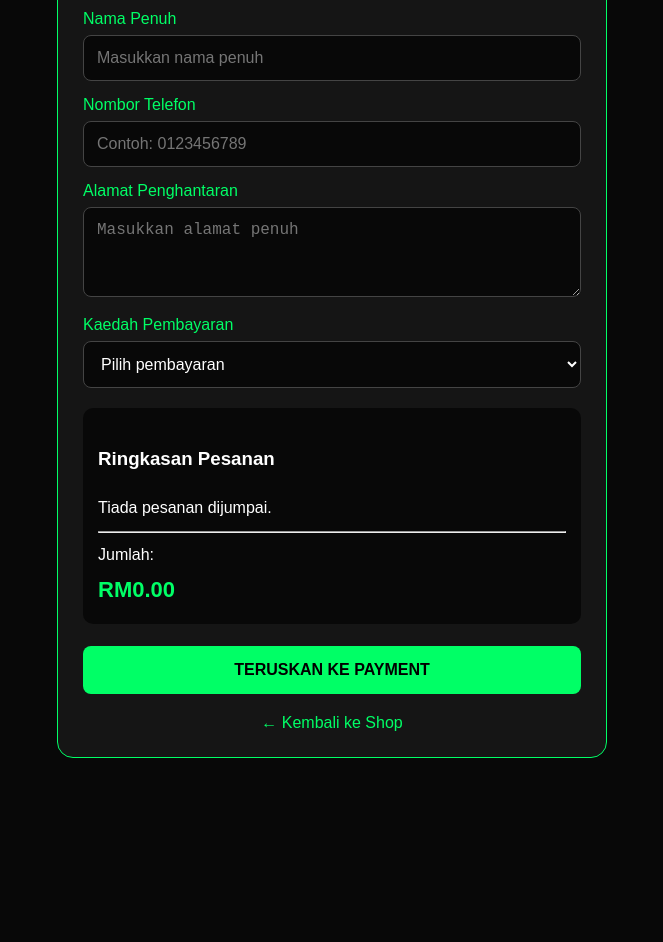
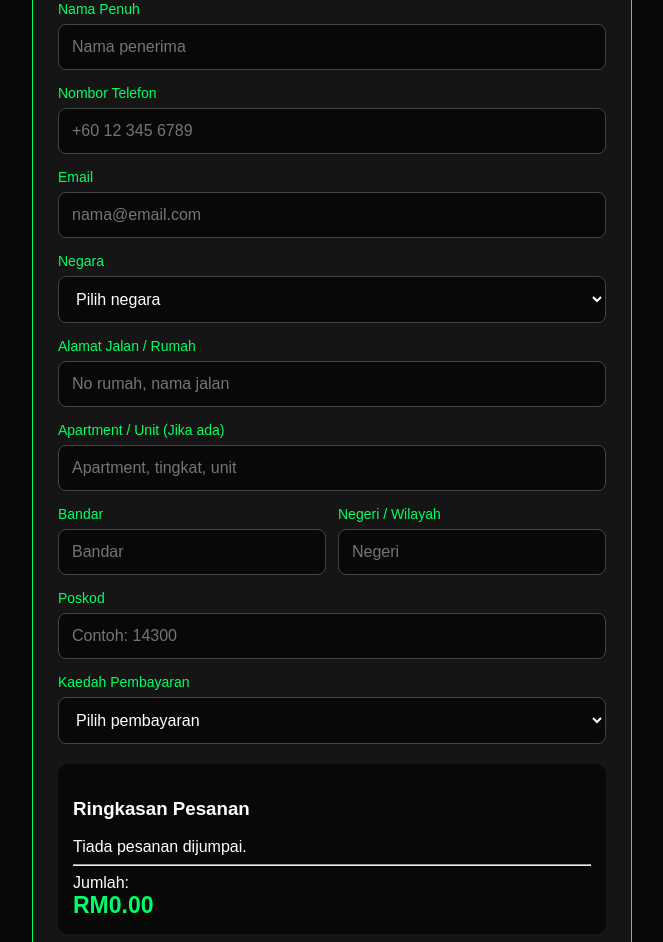
Before and after one commit to Asnawi1999/nck-shop, a plain HTML site: page checkout.html in a window 1280 px wide. Shown: the part 165-1107 px from the top of the page, without its empty margins (308-971 px from the left). Before the commit the page ends 968 px from the top, so only its background shows below. Drawn offline with Linux system fonts and the light colour scheme.

Commit message:
Update checkout.html

```diff
--- a/checkout.html
+++ b/checkout.html
@@ -3,103 +3,43 @@
 <html lang="ms">
 <head>
 <meta charset="UTF-8">
-<meta name="viewport" content="width=device-width, initial-scale=1.0">
+<meta name="viewport" content="width=device-width, initial-scale=1">
 <title>Checkout | NCK SHOP</title>
 
 <style>
-* {
-  box-sizing: border-box;
+*{box-sizing:border-box}
+body{
+ margin:0;padding:20px;background:#080808;
+ color:white;font-family:Arial,sans-serif
 }
-
-body {
-  margin: 0;
-  padding: 20px;
-  background: #080808;
-  color: white;
-  font-family: Arial, sans-serif;
+.container{
+ max-width:600px;margin:20px auto;padding:25px;
+ background:#151515;border:1px solid #00ff66;
+ border-radius:16px
 }
-
-.container {
-  max-width: 550px;
-  margin: 25px auto;
-  padding: 25px;
-  background: #151515;
-  border: 1px solid #00ff66;
-  border-radius: 16px;
+.logo{text-align:center;color:#00ff66;font-size:28px;font-weight:bold}
+h2{text-align:center}
+label{display:block;margin:15px 0 7px;color:#00ff66;font-size:14px}
+input,select,textarea{
+ width:100%;padding:13px;background:#080808;
+ color:white;border:1px solid #444;border-radius:8px;
+ font-size:16px
 }
-
-.logo {
-  text-align: center;
-  color: #00ff66;
-  font-size: 27px;
-  font-weight: bold;
+textarea{min-height:80px}
+.grid{display:grid;grid-template-columns:1fr 1fr;gap:12px}
+.summary{background:#080808;padding:15px;border-radius:10px;margin-top:20px}
+.total{color:#00ff66;font-size:23px;font-weight:bold}
+button{
+ width:100%;padding:16px;margin-top:22px;
+ background:#00ff66;color:black;border:0;
+ border-radius:8px;font-size:16px;font-weight:bold
 }
-
-h2 {
-  text-align: center;
-  margin-bottom: 25px;
-}
-
-label {
-  display: block;
-  margin: 15px 0 7px;
-  color: #00ff66;
-}
-
-input, textarea, select {
-  width: 100%;
-  padding: 13px;
-  background: #080808;
-  border: 1px solid #444;
-  border-radius: 8px;
-  color: white;
-  font-size: 16px;
-}
-
-textarea {
-  min-height: 90px;
-  resize: vertical;
-}
-
-.summary {
-  background: #080808;
-  padding: 15px;
-  border-radius: 10px;
-  margin-top: 20px;
-  line-height: 1.8;
-}
-
-.total {
-  color: #00ff66;
-  font-size: 22px;
-  font-weight: bold;
-}
-
-button {
-  width: 100%;
-  padding: 15px;
-  margin-top: 22px;
-  background: #00ff66;
-  color: #000;
-  border: none;
-  border-radius: 8px;
-  font-size: 16px;
-  font-weight: bold;
-  cursor: pointer;
-}
-
-.back {
-  display: block;
-  text-align: center;
-  margin-top: 20px;
-  color: #00ff66;
-  text-decoration: none;
-}
+.back{display:block;text-align:center;color:#00ff66;margin-top:20px;text-decoration:none}
+@media(max-width:450px){.grid{grid-template-columns:1fr}}
 </style>
 </head>
 
 <body>
-
 <div class="container">
 
 <div class="logo">NCK SHOP</div>
@@ -108,19 +48,48 @@ button {
 <form id="checkoutForm">
 
 <label>Nama Penuh</label>
-<input type="text" id="customerName"
-placeholder="Masukkan nama penuh" required>
+<input id="name" required placeholder="Nama penerima">
 
 <label>Nombor Telefon</label>
-<input type="tel" id="phone"
-placeholder="Contoh: 0123456789" required>
+<input id="phone" type="tel" required placeholder="+60 12 345 6789">
 
-<label>Alamat Penghantaran</label>
-<textarea id="address"
-placeholder="Masukkan alamat penuh" required></textarea>
+<label>Email</label>
+<input id="email" type="email" required placeholder="nama@email.com">
+
+<label>Negara</label>
+<select id="country" required>
+<option value="">Pilih negara</option>
+<option value="Malaysia">Malaysia</option>
+<option value="Cambodia">Cambodia</option>
+<option value="Singapore">Singapore</option>
+<option value="Thailand">Thailand</option>
+<option value="Indonesia">Indonesia</option>
+<option value="Brunei">Brunei</option>
+<option value="Other">Other</option>
+</select>
+
+<label>Alamat Jalan / Rumah</label>
+<input id="street" required placeholder="No rumah, nama jalan">
+
+<label>Apartment / Unit (Jika ada)</label>
+<input id="unit" placeholder="Apartment, tingkat, unit">
+
+<div class="grid">
+<div>
+<label>Bandar</label>
+<input id="city" required placeholder="Bandar">
+</div>
+<div>
+<label>Negeri / Wilayah</label>
+<input id="state" required placeholder="Negeri">
+</div>
+</div>
+
+<label>Poskod</label>
+<input id="postcode" required placeholder="Contoh: 14300">
 
 <label>Kaedah Pembayaran</label>
-<select id="paymentMethod" required>
+<select id="payment" required>
 <option value="">Pilih pembayaran</option>
 <option value="Bank Transfer">Bank Transfer</option>
 <option value="Cash On Delivery">Cash On Delivery</option>
@@ -128,70 +97,57 @@ placeholder="Masukkan alamat penuh" required></textarea>
 
 <div class="summary">
 <h3>Ringkasan Pesanan</h3>
-<div id="orderDetails">Memuatkan pesanan...</div>
+<div id="orderDetails"></div>
 <hr>
 Jumlah:
 <div class="total" id="totalPrice">RM0.00</div>
 </div>
 
 <button type="submit">TERUSKAN KE PAYMENT</button>
-
 </form>
 
 <a class="back" href="shop.html">← Kembali ke Shop</a>
-
 </div>
 
 <script>
-const cart = JSON.parse(localStorage.getItem("nck_cart") || "[]");
+const cart=JSON.parse(localStorage.getItem("nck_cart")||"[]");
+let total=0;
 
-const details = document.getElementById("orderDetails");
-const totalElement = document.getElementById("totalPrice");
+document.getElementById("orderDetails").innerHTML =
+cart.length ? cart.map(item=>{
+ const subtotal=Number(item.price)*Number(item.qty);
+ total+=subtotal;
+ return `<p>${item.name}<br>Saiz: ${item.size}<br>Kuantiti: ${item.qty}<br>RM${subtotal.toFixed(2)}</p>`;
+}).join("") : "Tiada pesanan dijumpai.";
 
-let total = 0;
+document.getElementById("totalPrice").textContent="RM"+total.toFixed(2);
 
-if (cart.length === 0) {
-  details.innerHTML = "Tiada pesanan dijumpai.";
-} else {
-  details.innerHTML = cart.map(item => {
-    const subtotal = Number(item.price) * Number(item.qty);
-    total += subtotal;
+document.getElementById("checkoutForm").addEventListener("submit",function(e){
+ e.preventDefault();
 
-    return `
-      <p>
-        ${item.name}<br>
-        Saiz: ${item.size}<br>
-        Kuantiti: ${item.qty}<br>
-        Harga: RM${subtotal.toFixed(2)}
-      </p>
-    `;
-  }).join("");
-}
+ if(!cart.length){
+  alert("Tiada pesanan. Sila pilih produk dahulu.");
+  return;
+ }
 
-totalElement.textContent = "RM" + total.toFixed(2);
+ const order={
+  name:document.getElementById("name").value,
+  phone:document.getElementById("phone").value,
+  email:document.getElementById("email").value,
+  country:document.getElementById("country").value,
+  street:document.getElementById("street").value,
+  unit:document.getElementById("unit").value,
+  city:document.getElementById("city").value,
+  state:document.getElementById("state").value,
+  postcode:document.getElementById("postcode").value,
+  payment:document.getElementById("payment").value,
+  items:cart,
+  total:total,
+  date:new Date().toISOString()
+ };
 
-document.getElementById("checkoutForm")
-.addEventListener("submit", function(e) {
-  e.preventDefault();
-
-  if (cart.length === 0) {
-    alert("Tiada pesanan. Sila pilih produk dahulu.");
-    return;
-  }
-
-  const order = {
-    name: document.getElementById("customerName").value,
-    phone: document.getElementById("phone").value,
-    address: document.getElementById("address").value,
-    payment: document.getElementById("paymentMethod").value,
-    items: cart,
-    total: total,
-    date: new Date().toISOString()
-  };
-
-  localStorage.setItem("nck_order", JSON.stringify(order));
-
-  window.location.href = "payment.html";
+ localStorage.setItem("nck_order",JSON.stringify(order));
+ window.location.href="payment.html";
 });
 </script>
 
```
